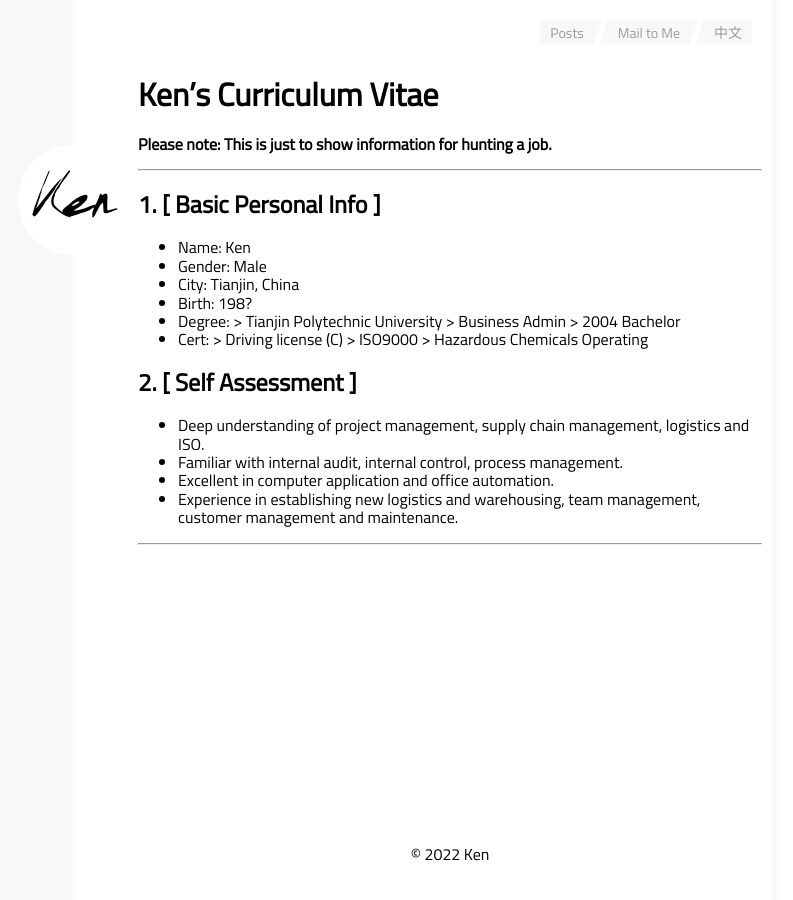
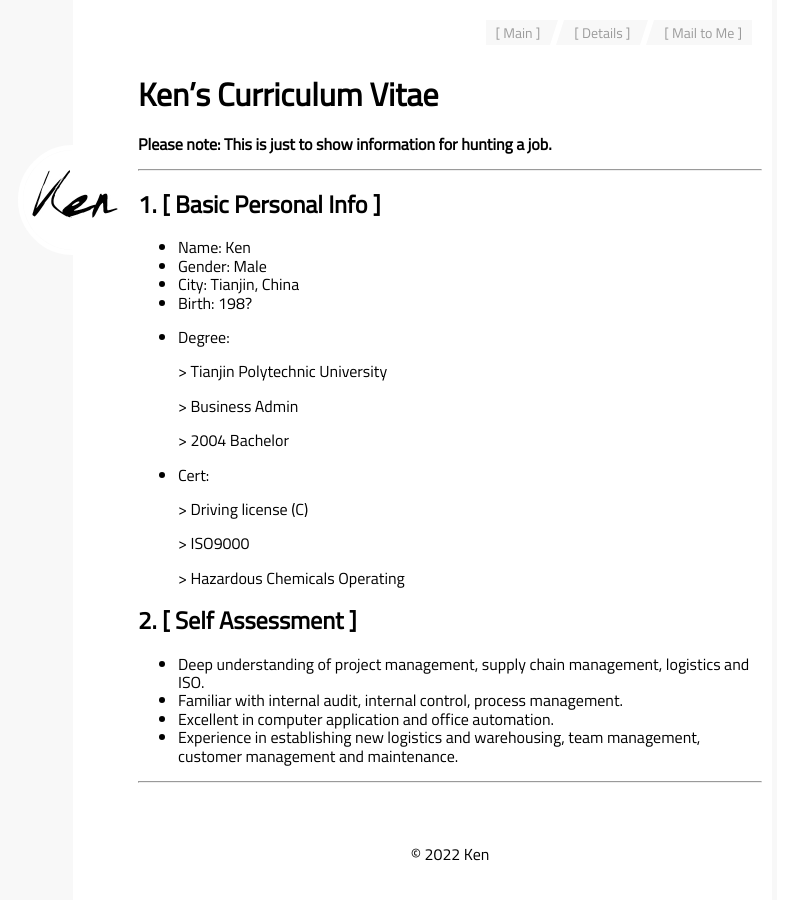
Before and after one commit to kenwebpage/kenwebpage.github.io, a Jekyll site: the page built from index.md, in a window 1280 px wide. Shown: the whole page, without its empty margins (375-1168 px from the left). Built offline with Jekyll 4.4.1, drawn with Linux system fonts in a browser that asks for light colours; our own code applies the rules of GitHub Pages for plain Markdown files.

Commit message:
m3_20220814124357

```diff
--- a/_includes/navigation.html
+++ b/_includes/navigation.html
@@ -1,7 +1,7 @@
 <nav class="navbar">
   <ul>
-    <li class="navbar__item"><a href="{{ '/posts.html' | relative_url }}">Posts</a></li>
-    <li class="navbar__item"><a href="mailto:num2202@outlook.com">Mail to Me</a></li>
-    <li class="navbar__item"><a href="{{ '/index_cn.html' | relative_url }}">中文</a></li>
+    <li class="navbar__item"><a href="https://kenwebpage.github.io/">[ Main ]</a></li>
+    <li class="navbar__item"><a href="{{ '/posts.html' | relative_url }}">[ Details ]</a></li>
+    <li class="navbar__item"><a href="mailto:num2202@outlook.com">[ Mail to Me ]</a></li>
   </ul>
 </nav>
--- a/index.md
+++ b/index.md
@@ -15,12 +15,18 @@ layout: page
 - City: Tianjin, China
 - Birth: 198?
 - Degree:
+
   \> Tianjin Polytechnic University
+
   \> Business Admin
+
   \> 2004 Bachelor
 - Cert:
+
   \> Driving license (C)
+
   \> ISO9000
+
   \> Hazardous Chemicals Operating
 
 ## 2. [ Self Assessment ]
```
Also changed, not shown: index_cn.html (deleted, +0 -8 lines).
